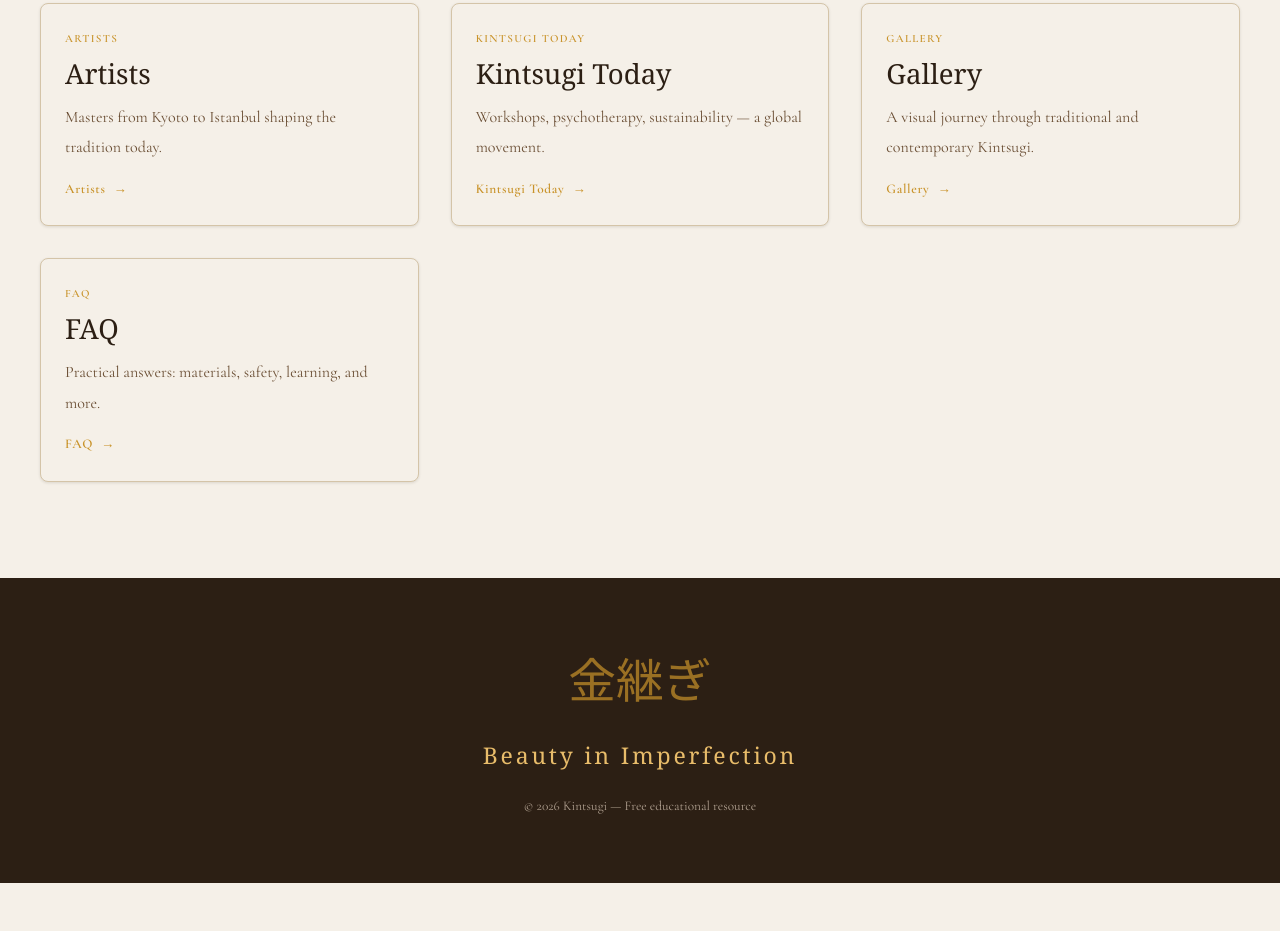
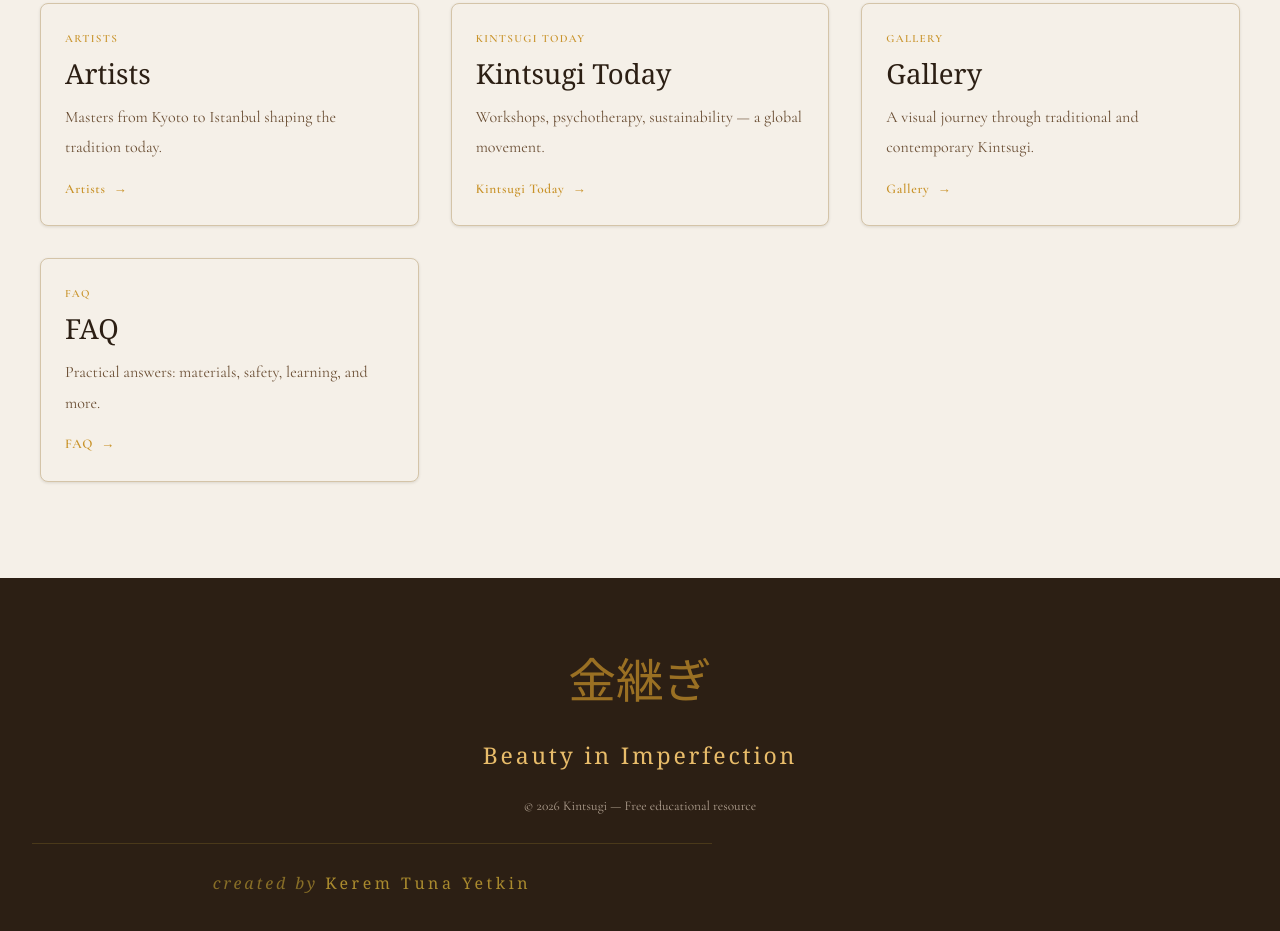
Before and after one commit to keremtunayetkinn/kintsugi-site, a plain HTML site: page index.html in a window 1280 px wide. Shown: the part 2660-3591 px from the top of the page. Before the commit the page ends 3543 px from the top, so only its background shows below. Drawn offline with Linux system fonts and the light colour scheme; a web font is replaced by a local one.

Commit message:
Add creator credit to footer across all pages
Adds an elegant 'created by Kerem Tuna Yetkin' line to every page footer,
styled with gold italic lettering, a thin separator, and wide letter-spacing
to match the site's aesthetic.

Co-Authored-By: Claude Sonnet 4.6 <noreply@anthropic.com>

```diff
--- a/assets/css/layout.css
+++ b/assets/css/layout.css
@@ -332,6 +332,26 @@
   max-width: none;
 }
 
+.footer__credit {
+  margin-top: var(--space-6);
+  padding-top: var(--space-6);
+  border-top: 1px solid rgba(212, 175, 55, 0.18);
+  font-family: var(--font-heading);
+  font-size: var(--text-base);
+  letter-spacing: 0.18em;
+  color: rgba(212, 175, 55, 0.55);
+  font-style: italic;
+  font-weight: 300;
+}
+
+.footer__credit span {
+  display: inline-block;
+  color: rgba(212, 175, 55, 0.75);
+  font-style: normal;
+  font-weight: 400;
+  letter-spacing: 0.22em;
+}
+
 /* ── Focus Visible ────────────────────────────────────────── */
 :focus-visible {
   outline: 2px solid var(--color-gold);
--- a/index.html
+++ b/index.html
@@ -277,6 +277,7 @@
     <div class="footer__kanji" aria-hidden="true">金継ぎ</div>
     <p class="footer__tagline" data-i18n="footer.tagline">Beauty in Imperfection</p>
     <p class="footer__copy" data-i18n="footer.copy">© 2026 Kintsugi — Free educational resource</p>
+    <p class="footer__credit">created by <span>Kerem Tuna Yetkin</span></p>
   </footer>
 
   <script src="/assets/js/main.js" type="module"></script>
```
Also changed, not shown: artists.html (+1 -0 lines), faq.html (+1 -0 lines), gallery.html (+1 -0 lines), history.html (+1 -0 lines), kintsugi-today.html (+1 -0 lines), philosophy.html (+1 -0 lines), technique.html (+1 -0 lines).
